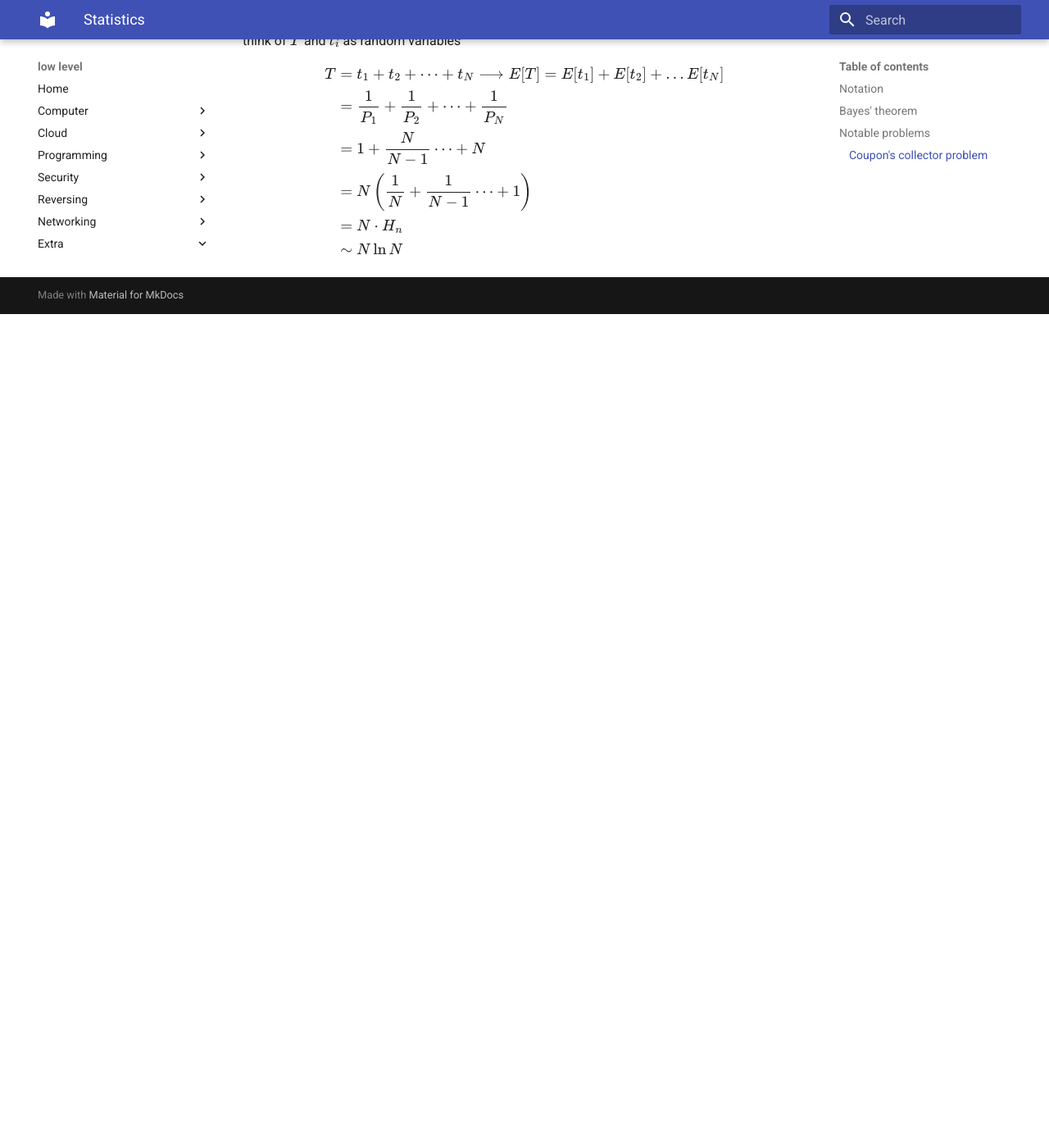
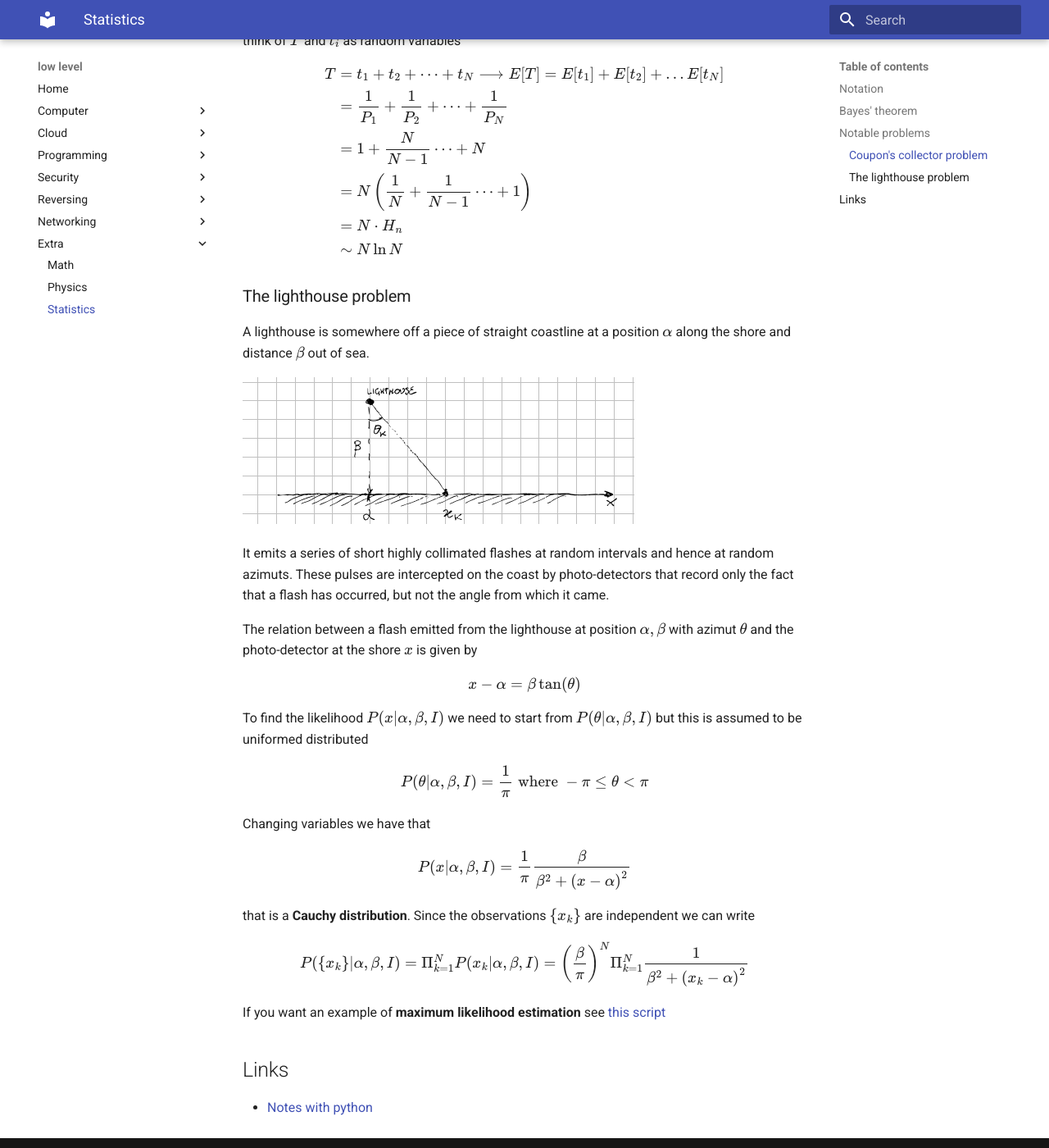
Before and after one commit to gipi/low-level, an MkDocs documentation site: the page built from docs/extra/statistics.md, in a window 1280 px wide and 1400 px high, scrolled down 2305 px. Shown: the whole window at 82% size. Built offline with MkDocs 1.6.1 and Material for MkDocs 9.7.7, drawn with Linux system fonts in a browser that asks for light colours; formulas are drawn with MathJax 3; before the commit the page ends 2688 px from its top, so only the background shows below that.

Commit message:
Add lighthouse problem and MLE script.

```diff
--- a/docs/extra/statistics.md
+++ b/docs/extra/statistics.md
@@ -121,3 +121,51 @@
   &\sim N\ln N \cr
 }
 $$
+
+### The lighthouse problem
+
+A lighthouse is somewhere off a piece of straight coastline at a position \\(\alpha\\)
+along the shore and distance \\(\beta\\) out of sea.
+
+![](../images/lighthouse.png)
+
+It emits a series of short highly collimated flashes at random intervals and
+hence at random azimuts. These pulses are intercepted on the coast by
+photo-detectors that record only the fact that a flash has occurred, but not the
+angle from which it came.
+
+The relation between a flash emitted from the lighthouse at position \\(\alpha,
+\beta\\) with azimut \\(\theta\\) and the photo-detector at the shore \\(x\\) is
+given by
+
+$$
+x - \alpha = \beta\tan(\theta)
+$$
+
+To find the likelihood \\(P(x\|\alpha,\beta,I)\\) we need to start from
+\\(P(\theta\|\alpha,\beta,I)\\) but this is assumed to be uniformed distributed
+
+$$
+P(\theta\|\alpha,\beta,I) = {1\over\pi}\;\hbox{where}\;-\pi\leq\theta\lt\pi
+$$
+
+Changing variables we have that
+
+$$
+P(x\|\alpha,\beta,I) = {1\over\pi}{\beta\over\beta^2 + \left(x - \alpha\right)^2}
+$$
+
+that is a **Cauchy distribution**. Since the observations \\(\lbrace x_k\rbrace\\) are
+independent we can write
+
+$$
+P(\lbrace x_k\rbrace\|\alpha,\beta,I) = \Pi_{k=1}^N P(x_k\|\alpha,\beta,I) =
+\left(\beta\over\pi\right)^N \Pi_{k=1}^N {1\over \beta^2 + \left(x_k - \alpha\right)^2}
+$$
+
+If you want an example of **maximum likelihood estimation** see [this
+script](mle.py)
+
+## Links
+
+ - [Notes with python](https://people.duke.edu/~ccc14/sta-663/MonteCarlo.html)
```
Also changed, not shown: docs/extra/mle.py (added, +100 -0 lines), docs/images/lighthouse.png (added).
